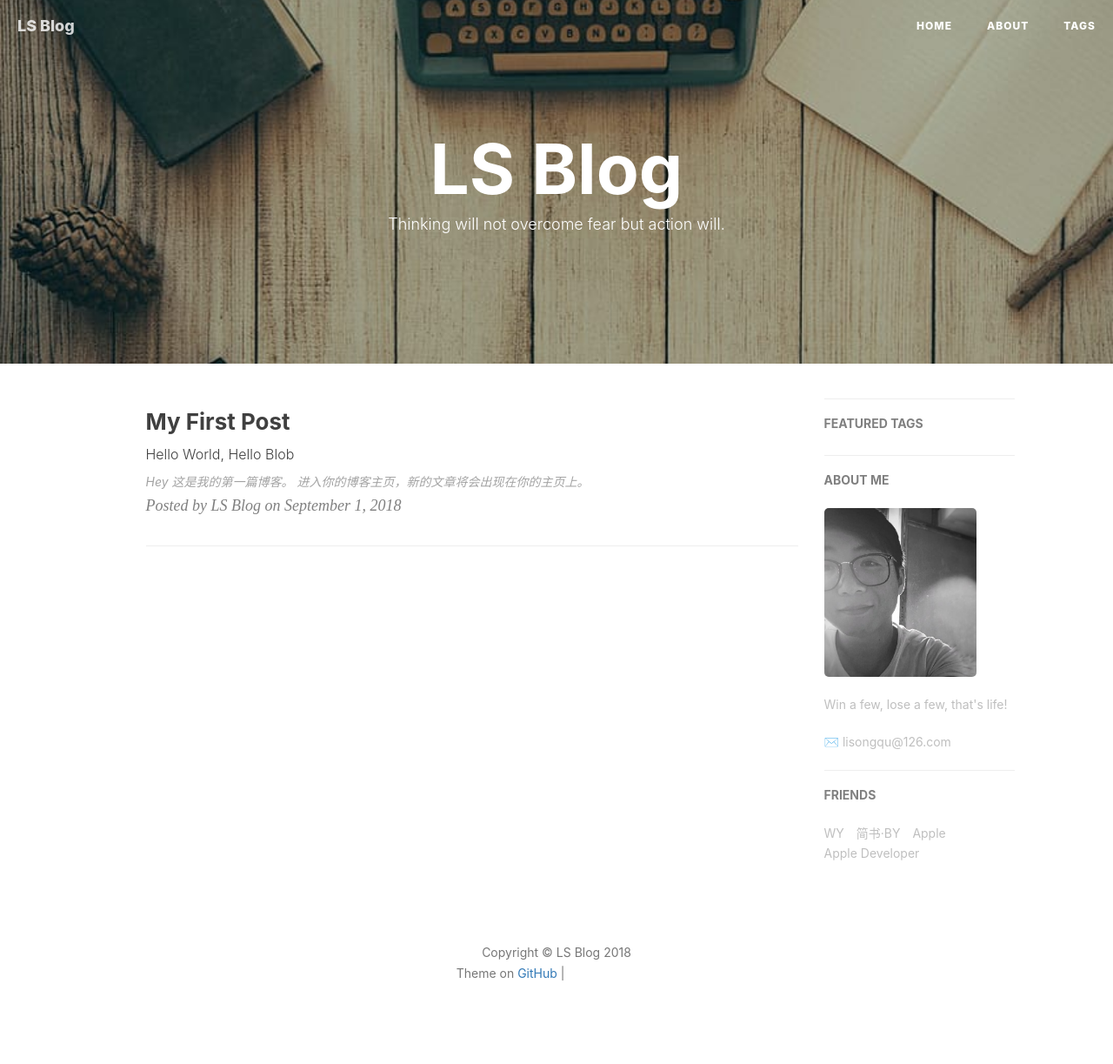
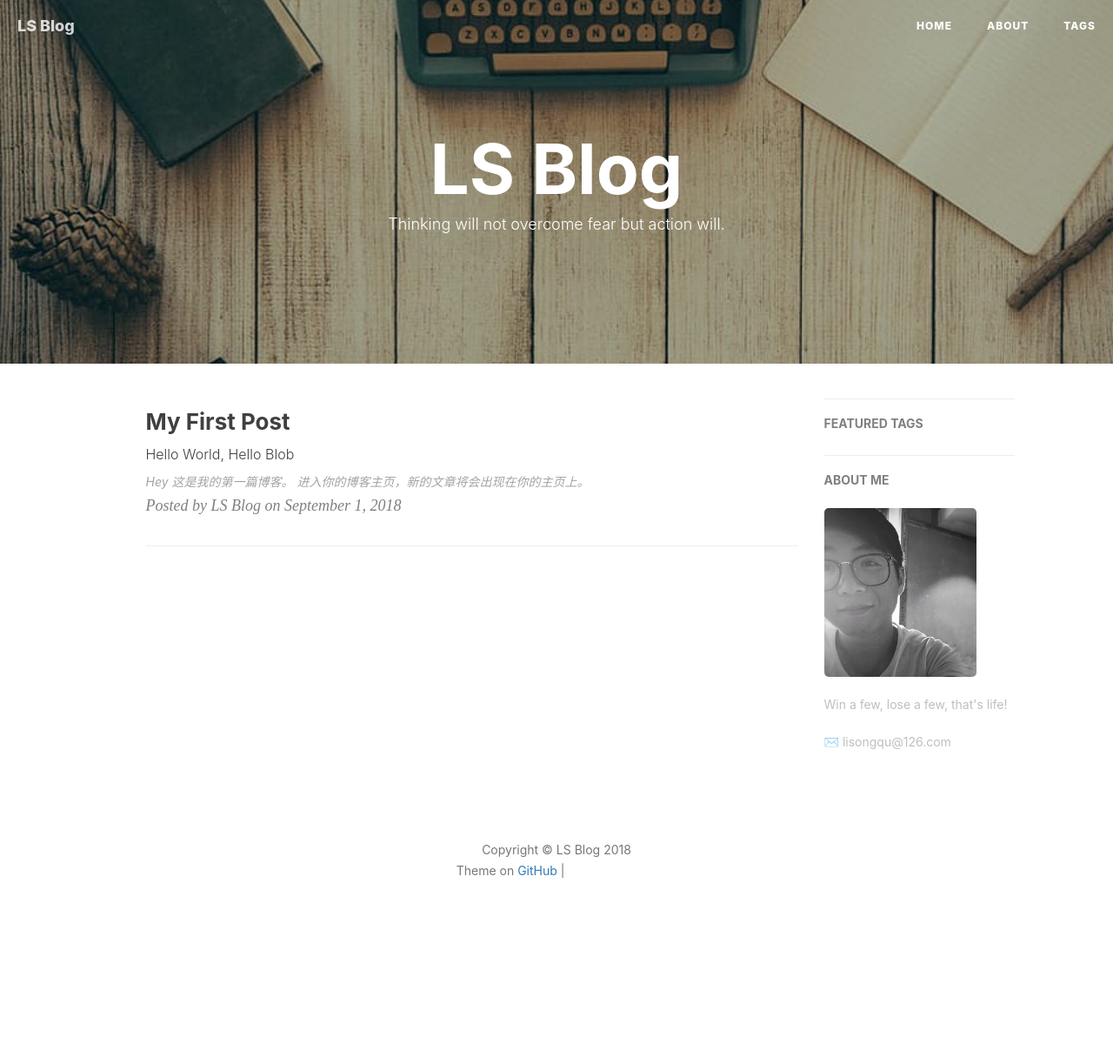
Before and after one commit to qulisong/qulisong.github.io, a Jekyll site: the page built from index.html, in a window 1280 px wide. Shown: the whole page at 87% size. Built offline with Jekyll 4.4.1, drawn with Linux system fonts in a browser that asks for light colours; nearby versions of some CDN libraries; the list of posts is cut into pages by our own code; comment, search, counter and statistics services are not loaded; after the commit the page ends 1105 px from its top, so only the background shows below that; some of the changed lines change nothing that is shown; grey boxes are pictures that could not be loaded.

Commit message:
Update _config.yml

```diff
--- a/_config.yml
+++ b/_config.yml
@@ -17,7 +17,7 @@ sidebar-avatar: /img/about-BY-gentle.jpg      # use absolute URL, seeing it's us
 
 
 # SNS settings
-RSS: false
+#RSS: false
 # weibo_username:     qiubaiying
 #zhihu_username:     qiubaiying
 #github_username:    qiubaiying
@@ -97,18 +97,18 @@ service-worker: true
 
 
 # Friends
-friends: [
-    {
-        title: "WY",
-        href: "http://zhengwuyang.com"
-    },{
-        title: "简书·BY",
-        href: "http://www.jianshu.com/u/e71990ada2fd"
-    },{
-        title: "Apple",
-        href: "https://apple.com"
-    },{
-        title: "Apple Developer",
-        href: "https://developer.apple.com/"
-    }
-]
+#friends: [
+#    {
+#        title: "WY",
+#        href: "http://zhengwuyang.com"
+#    },{
+#        title: "简书·BY",
+#        href: "http://www.jianshu.com/u/e71990ada2fd"
+#    },{
+#        title: "Apple",
+#        href: "https://apple.com"
+#    },{
+#        title: "Apple Developer",
+#        href: "https://developer.apple.com/"
+#    }
+#]
```
